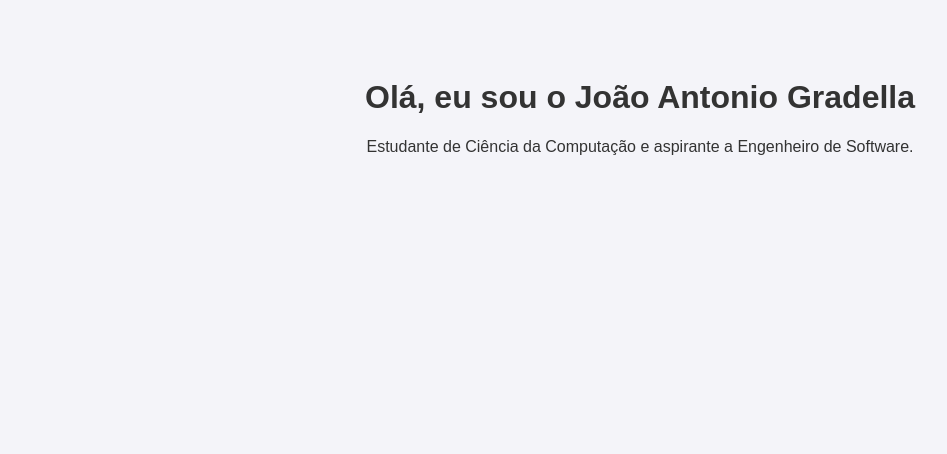
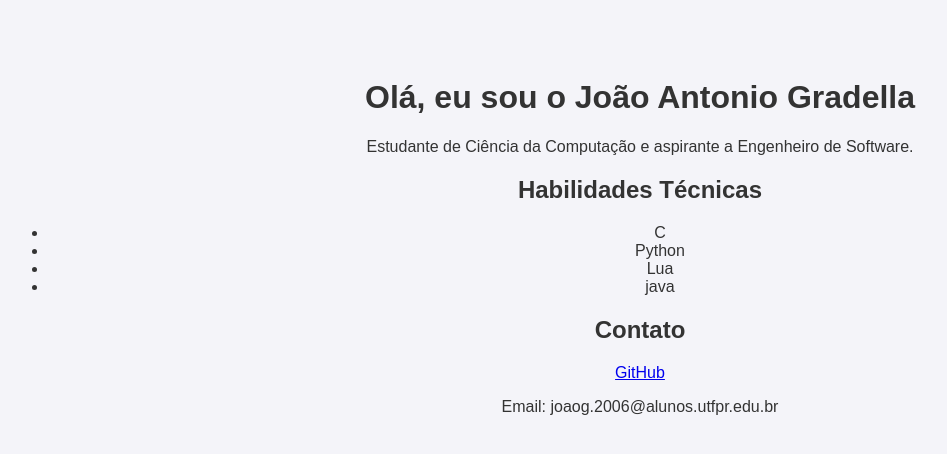
Before and after one commit to gradellassss/meu-site-pessoal, a plain HTML site: page index.html in a window 1280 px wide. Shown: the whole page, without its empty margins (0-947 px from the left). Drawn offline with Linux system fonts and the light colour scheme.

Commit message:
feat: adiciona seção de habilidades técnicas

```diff
--- a/index.html
+++ b/index.html
@@ -8,5 +8,17 @@
 <body>
     <h1>Olá, eu sou o João Antonio Gradella</h1>
     <p>Estudante de Ciência da Computação e aspirante a Engenheiro de Software.</p>
+
+    <h2>Habilidades Técnicas</h2>
+    <ul>
+        <li>C</li>
+        <li>Python</li>
+        <li>Lua</li>
+        <li>java</li>
+    </ul>
+
+    <h2>Contato</h2>
+    <p><a href="https://github.com/gradellassss">GitHub</a></p>
+    <p>Email: joaog.2006@alunos.utfpr.edu.br</p>
 </body>
 </html>
```
